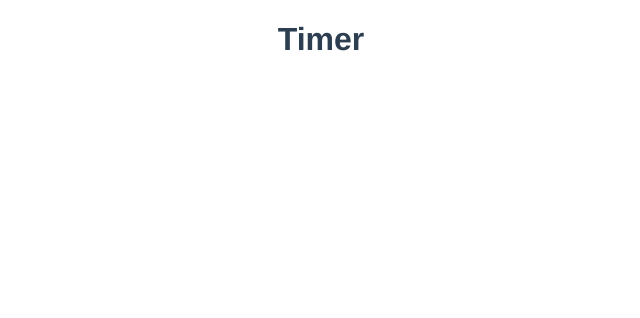
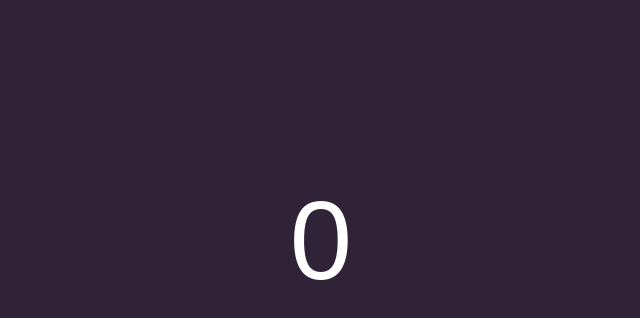
Before and after one commit to KapitanPiratu/SimpleCube, a Vue app: page / in a window 1280 px wide. Shown: the top 318 px of the page, without its empty margins (319-959 px from the left). Built offline with nearby package versions, Linux system fonts and the light colour scheme.

Commit message:
TimerClock setup + some basic styles

```diff
--- a/src/App.vue
+++ b/src/App.vue
@@ -9,24 +9,21 @@
 </template>
 
 <style>
-#app {
-  font-family: Avenir, Helvetica, Arial, sans-serif;
-  -webkit-font-smoothing: antialiased;
-  -moz-osx-font-smoothing: grayscale;
-  text-align: center;
-  color: #2c3e50;
-}
+  *{
+    padding: 0;
+    margin: 0;
+    box-sizing: border-box;
+    color: #fff;
+  }
 
-nav {
-  padding: 30px;
-}
+  body{
+    font-family: Arial, Helvetica, sans-serif;
+    background-color: #302338;
+  }
 
-nav a {
-  font-weight: bold;
-  color: #2c3e50;
-}
-
-nav a.router-link-exact-active {
-  color: #42b983;
-}
+  #app {
+    -webkit-font-smoothing: antialiased;
+    -moz-osx-font-smoothing: grayscale;
+    text-align: center;
+  }
 </style>
--- a/src/components/timer/TimerClock.vue
+++ b/src/components/timer/TimerClock.vue
@@ -1,9 +1,24 @@
 <template>
-  <h1>Timer</h1>
+  <p id="current-time-display">{{currentTime}}</p>
 </template>
 
 <script>
-export default {
-  name: 'TimerClock'
-}
+  export default {
+    name: 'TimerClock',
+    data() {
+      return {
+        currentTime: 0
+      }
+    },
+  }
 </script>
+
+<style>
+  #current-time-display{
+    font-size: 7rem;
+    position: fixed;
+    top: 30%;
+    left: 50%;
+    transform: translate(-50%, -50%);
+  }
+</style>
```
